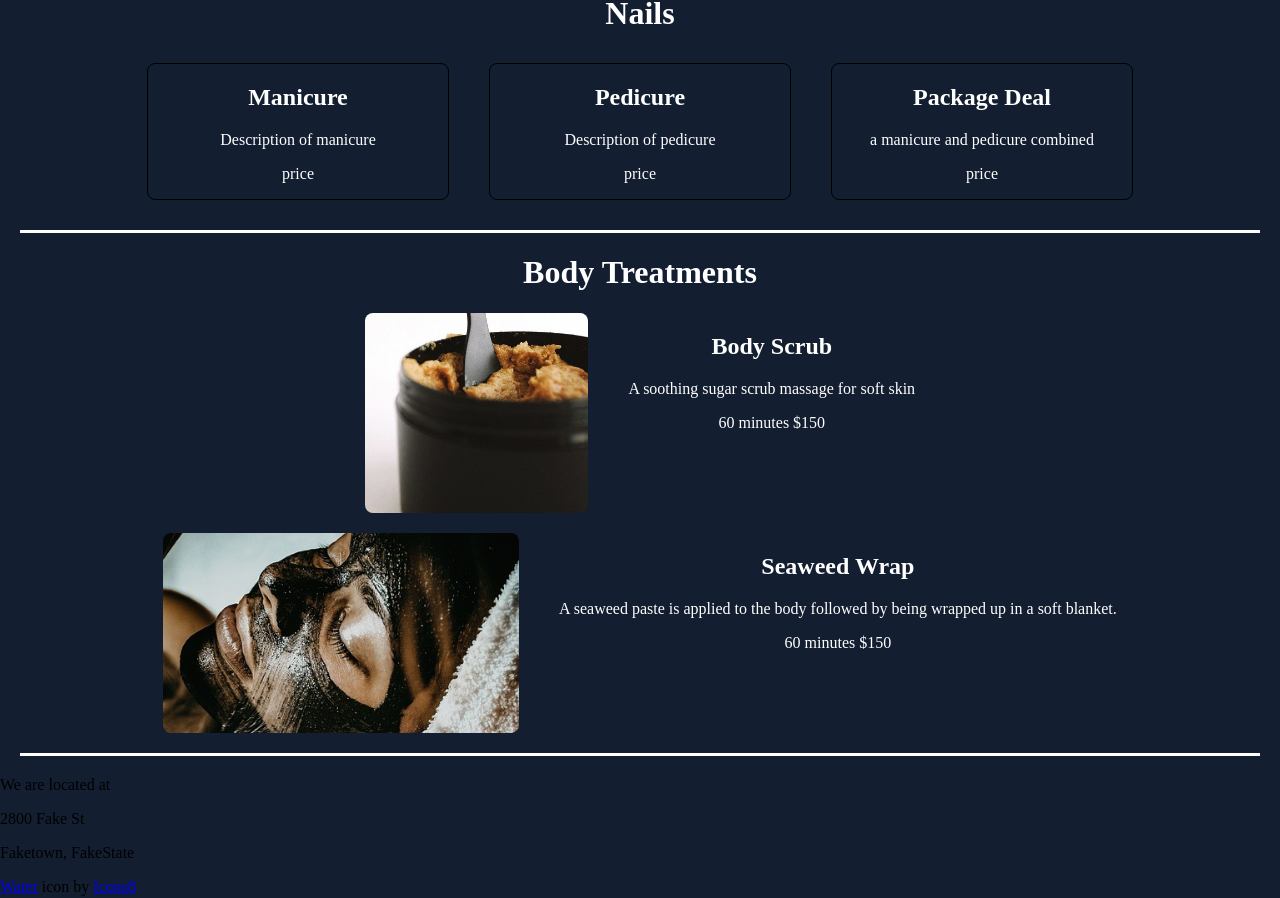
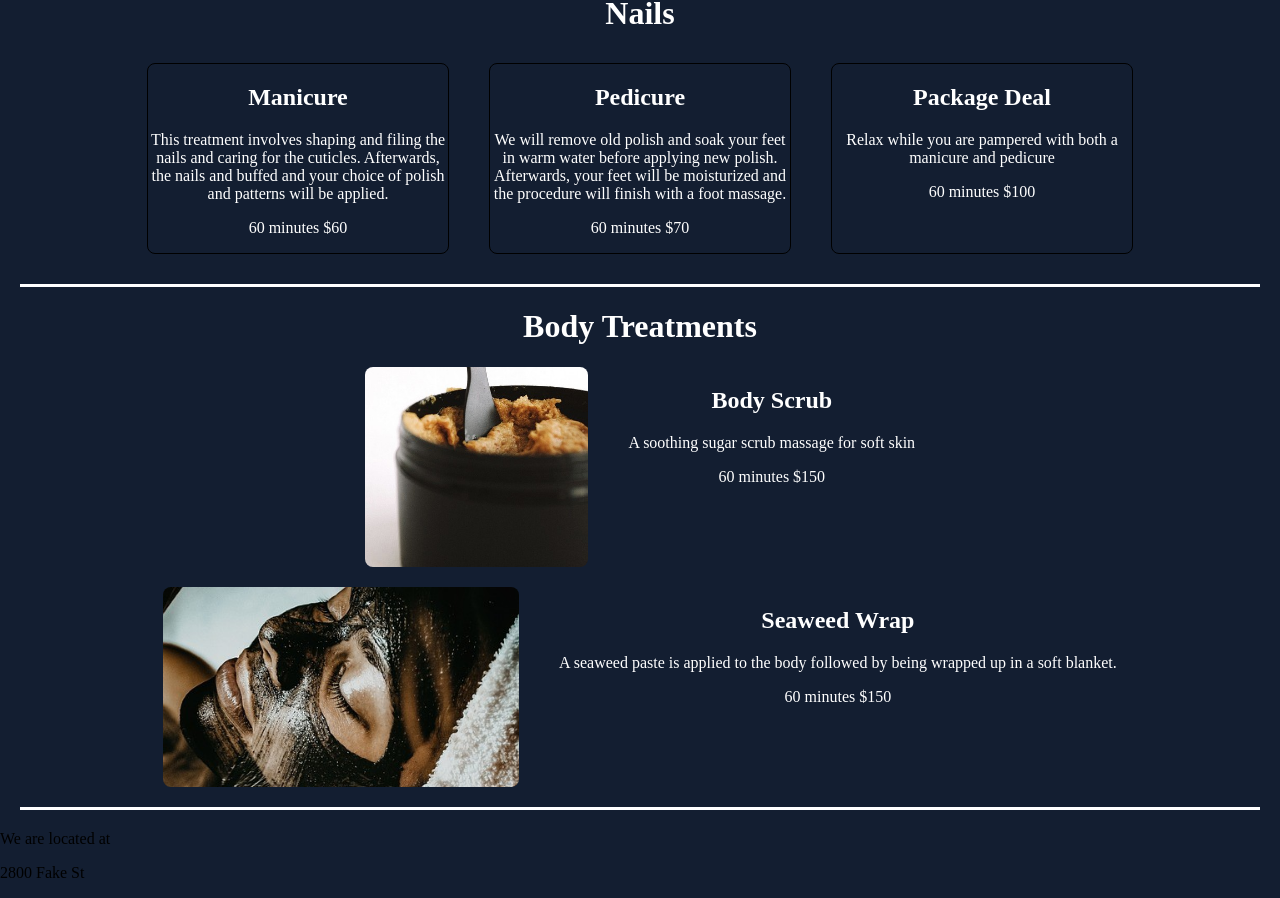
Before and after one commit to LaurenCummings/spa-project, a React (Vite) app: page / in a window 1280 px wide. Shown: the part 2379-3277 px from the top of the page. Built offline with nearby package versions, Linux system fonts and the light colour scheme.

Commit message:
Added nail treatment descriptions

```diff
--- a/src/components/Nails.jsx
+++ b/src/components/Nails.jsx
@@ -8,18 +8,18 @@ const Nails = forwardRef((props, ref) => {
             <div className="nail-treatments">
                 <div className="nail-treatment">
                     <h2>Manicure</h2>
-                    <p>Description of manicure</p>
-                    <p>price</p>
+                    <p>This treatment involves shaping and filing the nails and caring for the cuticles. Afterwards, the nails and buffed and your choice of polish and patterns will be applied.</p>
+                    <p>60 minutes $60</p>
                 </div>
                 <div className="nail-treatment">
                     <h2>Pedicure</h2>
-                    <p>Description of pedicure</p>
-                    <p>price</p>
+                    <p>We will remove old polish and soak your feet in warm water before applying new polish. Afterwards, your feet will be moisturized and the procedure will finish with a foot massage.</p>
+                    <p>60 minutes $70</p>
                 </div>
                 <div className="nail-treatment">
                     <h2>Package Deal</h2>
-                    <p>a manicure and pedicure combined</p>
-                    <p>price</p>
+                    <p>Relax while you are pampered with both a manicure and pedicure</p>
+                    <p>60 minutes $100</p>
                 </div>
             </div>
         </div>
```
